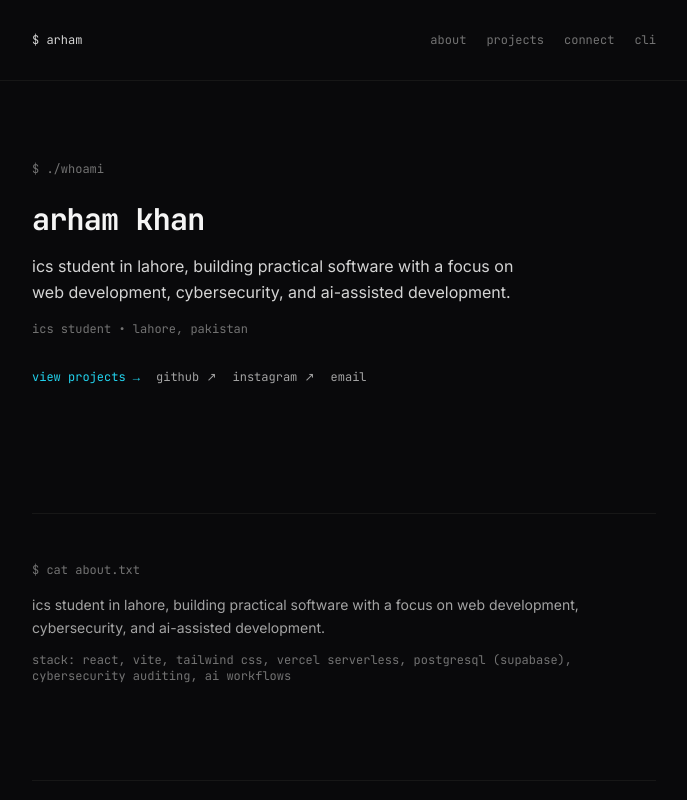
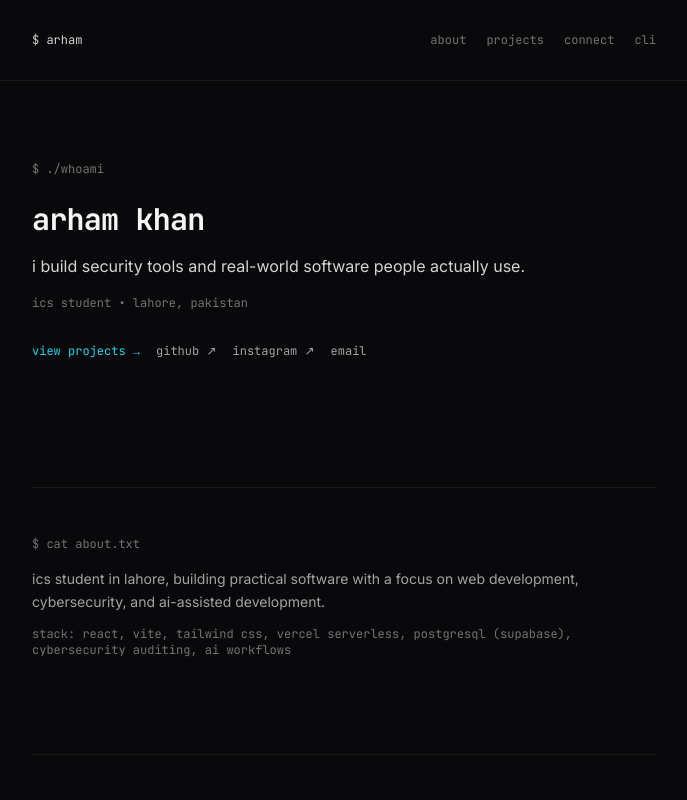
Before and after one commit to arhamzkhan/portfolio, a React (Vite) app: page / in a window 1280 px wide. Shown: the top 800 px of the page, without its empty margins (296-983 px from the left). Built offline with nearby package versions, Linux system fonts and the light colour scheme.

Commit message:
Revert HeroSection and update archive

```diff
--- a/src/data/portfolioData.js
+++ b/src/data/portfolioData.js
@@ -3,7 +3,7 @@ export const portfolioData = {
     name: "Arham Khan",
     handle: "dev-arhamkhan",
     role: "ics student, lahore",
-    bio: "ics student in lahore, building practical software with a focus on web development, cybersecurity, and ai-assisted development.",
+    bio: "i build security tools and real-world software people actually use.",
     location: "lahore, pakistan",
     skillsSummary: "react, vite, tailwind css, vercel serverless, postgresql (supabase), cybersecurity auditing, ai workflows"
   },
```
